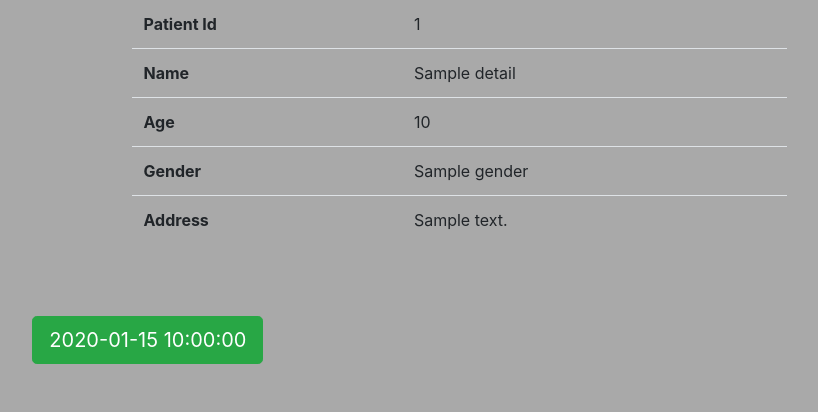
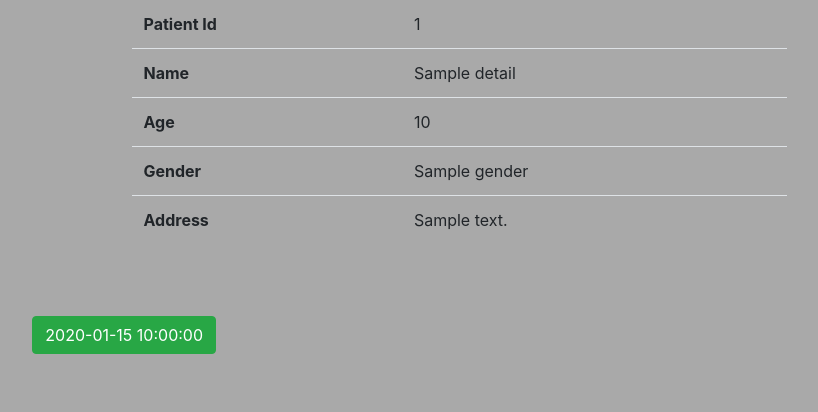
Before and after one commit to shobhitsundriyal/paitent_MS_ultrasimple, a Flask app: template templates/show_details.html in a window 1280 px wide. Shown: the part 95-507 px from the top of the page, without its empty margins (181-999 px from the left). Run offline with Flask 2, Linux system fonts and the light colour scheme; the template is opened without the code that fills it: most values are stand-ins (such as "Sample title", 1, 10 or a date in 2020); some libraries are stand-ins or nearby versions.

Commit message:
collapse button sides

```diff
--- a/templates/show_details.html
+++ b/templates/show_details.html
@@ -35,10 +35,14 @@
 
 <div class="lg-7 offset-lg-2 my-2 w-75">
   <!-- simple collapse bootstrap-->
+  <p>
   {% for hist in hist_list %}
   <!--{% set i = 0 %}-->
-  <button class="btn btn-success btn-lg" data-toggle="collapse" data-target="#demo{{loop.index}}">{{hist.get('Date')}}</button>
-
+  <button class="btn btn-success btn-md" data-toggle="collapse" data-target="#demo{{loop.index}}">{{hist.get('Date')}}</button>
+  {% endfor %}
+  </p>
+  {% for hist in hist_list %}
+  <p>
   <div id="demo{{loop.index}}" class="collapse">
     <ul class="list-group list-unstyled">
       <li class="list-group-item font-weight-bold bg-dark text-white">Prov_Diagonis</li>
@@ -49,8 +53,8 @@
 
       </ul>
     </ul>
-
-  </div><br><br>
+  </p>
+  </div>
   {% endfor %}
 
 </div>
```
Also changed, not shown: 1 other file.
